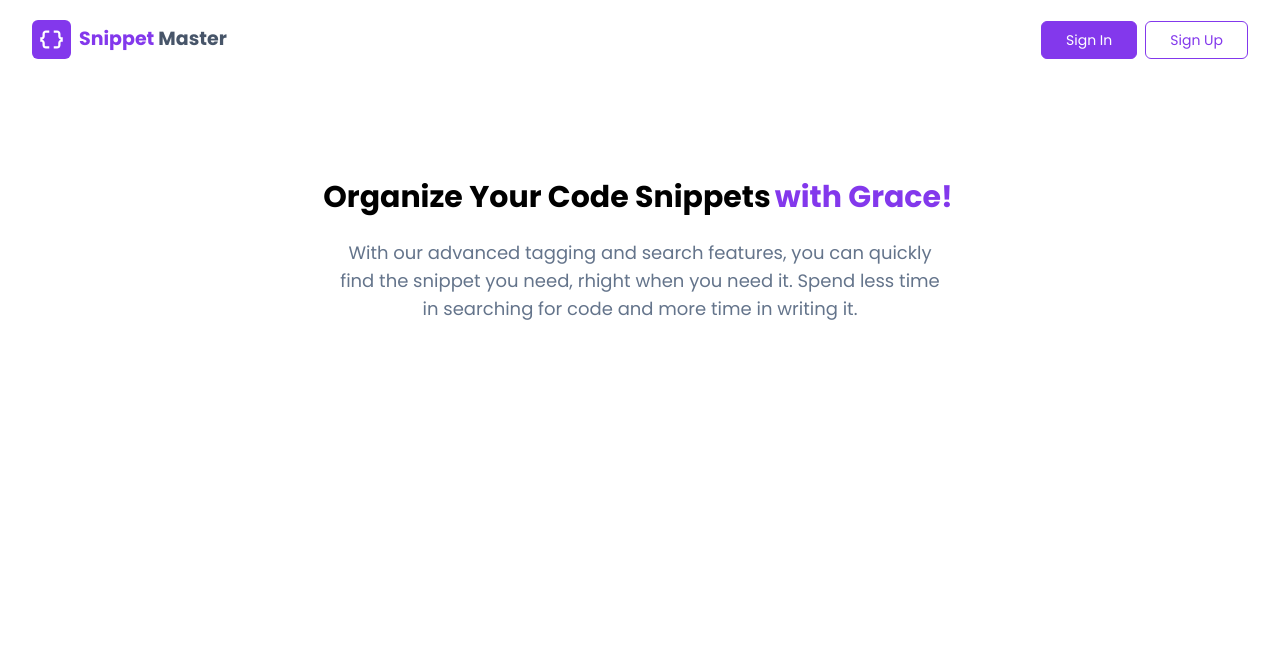
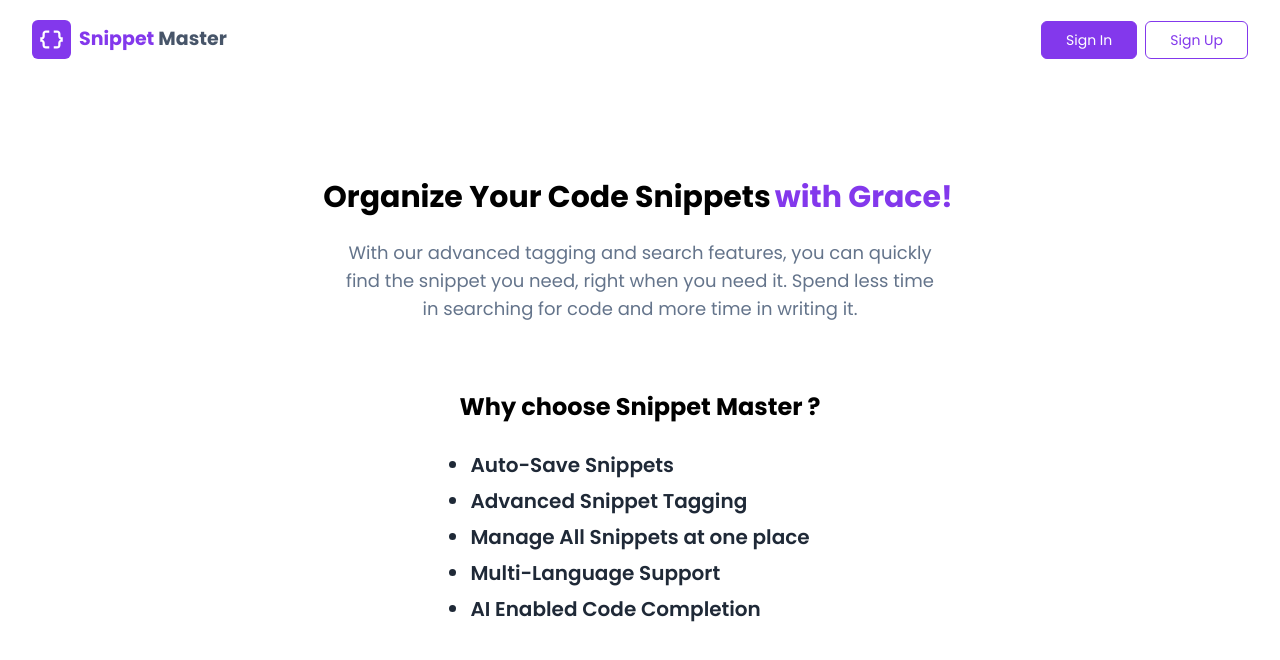
Before and after one commit to rajputkarsh/snippet-master, a Next.js app: page / in a window 1280 px wide. Shown: the top 660 px of the page. Built offline with nearby package versions, Linux system fonts and the light colour scheme; no server answers.

Commit message:
add features screen

```diff
--- a/src/app/page.tsx
+++ b/src/app/page.tsx
@@ -1,4 +1,5 @@
 import { CTASection } from "@/components/CTASection";
+import Features from "@/components/Features";
 import Navbar from "@/components/Navbar";
 
 export default function Home() {
@@ -6,6 +7,7 @@ export default function Home() {
     <div className="poppins">
       <Navbar />
       <CTASection />
+      <Features />
     </div>
   );
 }
--- /dev/null
+++ b/src/components/Features/index.tsx
@@ -0,0 +1,30 @@
+
+function Features() {
+  return (
+    <div className="flex flex-col jusitfy-center md:items-center gap-2 mx-4">
+      <p className="text-lg font-bold text-center md:text-2xl md:mb-4">
+        {" "}
+        Why choose Snippet Master ?
+      </p>
+      <ul className="mx-4 list list-disc">
+        <li className="font-semibold text-lg md:text-xl md:leading-9 text-gray-800">
+          Auto-Save Snippets
+        </li>
+        <li className="font-semibold text-lg md:text-xl md:leading-9 text-gray-800">
+          Advanced Snippet Tagging
+        </li>
+        <li className="font-semibold text-lg md:text-xl md:leading-9 text-gray-800">
+          Manage All Snippets at one place
+        </li>
+        <li className="font-semibold text-lg md:text-xl md:leading-9 text-gray-800">
+          Multi-Language Support
+        </li>
+        <li className="font-semibold text-lg md:text-xl md:leading-9 text-gray-800">
+          AI Enabled Code Completion
+        </li>
+      </ul>
+    </div>
+  );
+}
+
+export default Features
--- a/src/components/Navbar/Buttons.tsx
+++ b/src/components/Navbar/Buttons.tsx
@@ -13,7 +13,7 @@ export default function Buttons() {
     <div className="max-sm:w-full">
       {userId ? (
         <Link href="/my-notes">
-          <button className="max-sm:w-full bg-theme p-[8px] px-6 text-sm text-white rounded-md">
+          <button className="max-sm:mt-6 max-sm:w-full bg-theme p-[8px] px-6 text-sm text-white rounded-md">
             {ACCESS_THE_APP}
           </button>
         </Link>
--- a/src/constants/ctaSection.ts
+++ b/src/constants/ctaSection.ts
@@ -1,5 +1,5 @@
 
 export const CTA_TITLE_1 = "Organize Your Code Snippets";
 export const CTA_TITLE_2 = "with Grace!";
-export const CTA_DESCRIPTION = "With our advanced tagging and search features, you can quickly find the snippet you need, rhight when you need it. Spend less time in searching for code and more time in writing it.";
+export const CTA_DESCRIPTION = "With our advanced tagging and search features, you can quickly find the snippet you need, right when you need it. Spend less time in searching for code and more time in writing it.";
 export const CTA_BUTTON = "Let's get started!";
```
